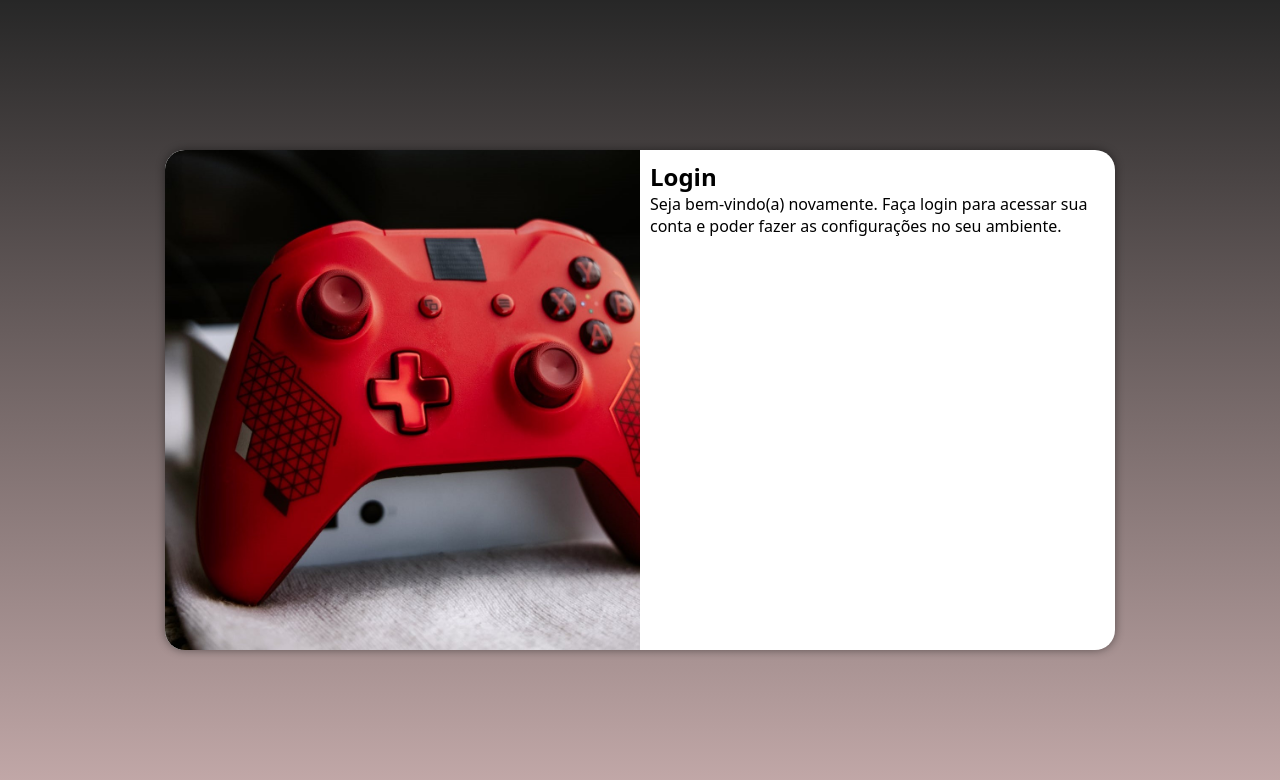
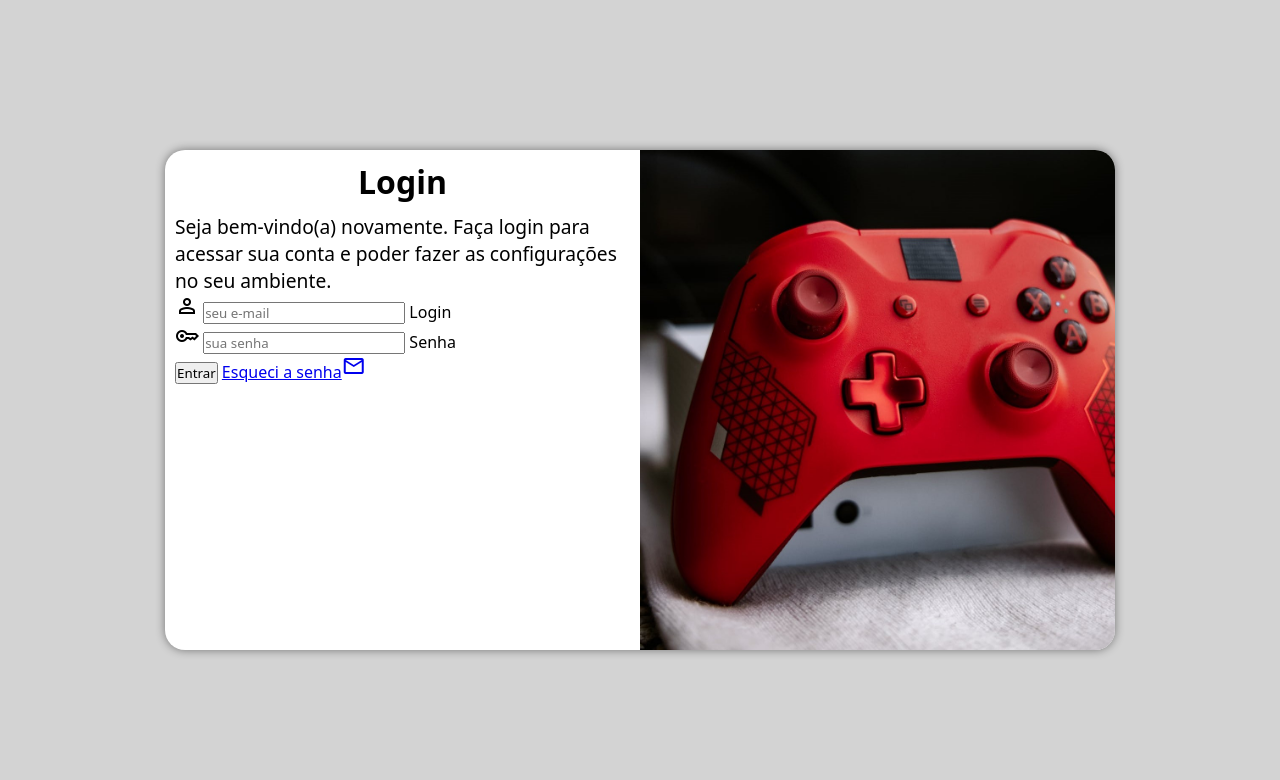
Before and after one commit to UandersonMedeiros/projeto-login, a plain HTML site: page index.html in a window 1280 px wide. Drawn offline with nearby package versions, Linux system fonts and the light colour scheme.

Commit message:
adicionei o formulario

```diff
--- a/estilos/media-query.css
+++ b/estilos/media-query.css
@@ -12,7 +12,7 @@ Grandes telas: acima de 1200px
 @media screen and (min-width: 768px) and (max-width: 992px) {
 
     body {
-        background-image: linear-gradient(to top, rgba(143, 18, 18, 0.212), rgba(0, 0, 0, 0.815));
+        background-color: lightgrey;
     }
 
     section#login {
@@ -34,7 +34,7 @@ Grandes telas: acima de 1200px
 @media screen and (min-width: 992px) {
 
     body {
-        background-image: linear-gradient(to top, rgba(143, 18, 18, 0.212), rgba(0, 0, 0, 0.815));
+        background-color: lightgrey;
     }
 
     section#login {
@@ -42,13 +42,21 @@ Grandes telas: acima de 1200px
     }
 
     section#login > div#imagem {
-        float: left;
+        float: right;
         width: 50%;
         height: 100%;
     }
 
     section#login > div#formulario {
-        float: right;
+        float: left;
         width: 50%;
     }
+
+    div#formulario > h1 {
+        font-size: 2em;
+    }
+
+    div#formulario > p {
+        font-size: 1.2em;
+    }
 }
--- a/estilos/style.css
+++ b/estilos/style.css
@@ -53,3 +53,12 @@ section#login > div#formulario {
     display: block;
     padding: 10px;
 }
+
+div#formulario > h1 {
+    text-align: center;
+    margin-bottom: 10px;
+}
+
+div#formulario > p {
+    font-size: 0.8em;
+}
--- a/index.html
+++ b/index.html
@@ -6,6 +6,7 @@
     <title>Login</title>
     <link rel="stylesheet" href="estilos/style.css">
     <link rel="stylesheet" href="estilos/media-query.css">
+    <link href="https://fonts.googleapis.com/css2?family=Material+Symbols+Outlined" rel="stylesheet" />
 </head>
 <body>
     <main>
@@ -16,8 +17,19 @@
             <div id="formulario">
                 <h1>Login</h1>
                 <p>Seja bem-vindo(a) novamente. Faça login para acessar sua conta e poder fazer as configurações no seu ambiente.</p>
-                <form action="login" method="post">
-
+                <form action="login" method="post" autocomplete="on">
+                    <div class="campo">
+                        <span class="material-symbols-outlined">person</span>
+                        <input type="email" name="login" id="ilogin" placeholder="seu e-mail" autocomplete="email" required maxlength="30">
+                        <label for="ilogin">Login</label>
+                    </div>
+                    <div class="campo">
+                        <span class="material-symbols-outlined">key</span>
+                        <input type="password" name="senha" id="isenha" placeholder="sua senha" autocomplete="current-password" required minlength="8" maxlength="20">
+                        <label for="isenha">Senha</label>
+                    </div>
+                    <input type="submit" value="Entrar">
+                    <a href="esqueci.html">Esqueci a senha<span class="material-symbols-outlined">mail</span></a>
                 </form>
             </div>
         </section>
```
